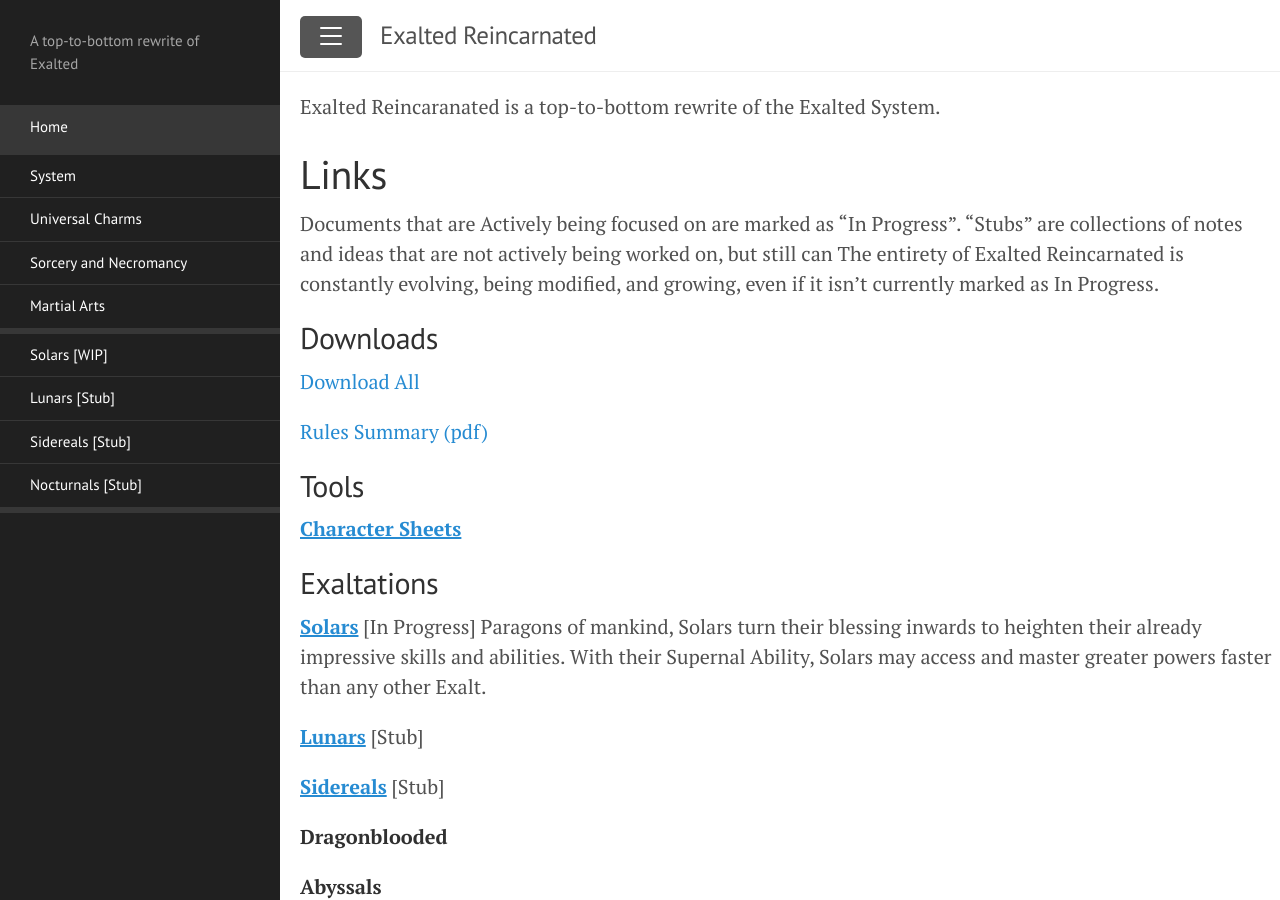
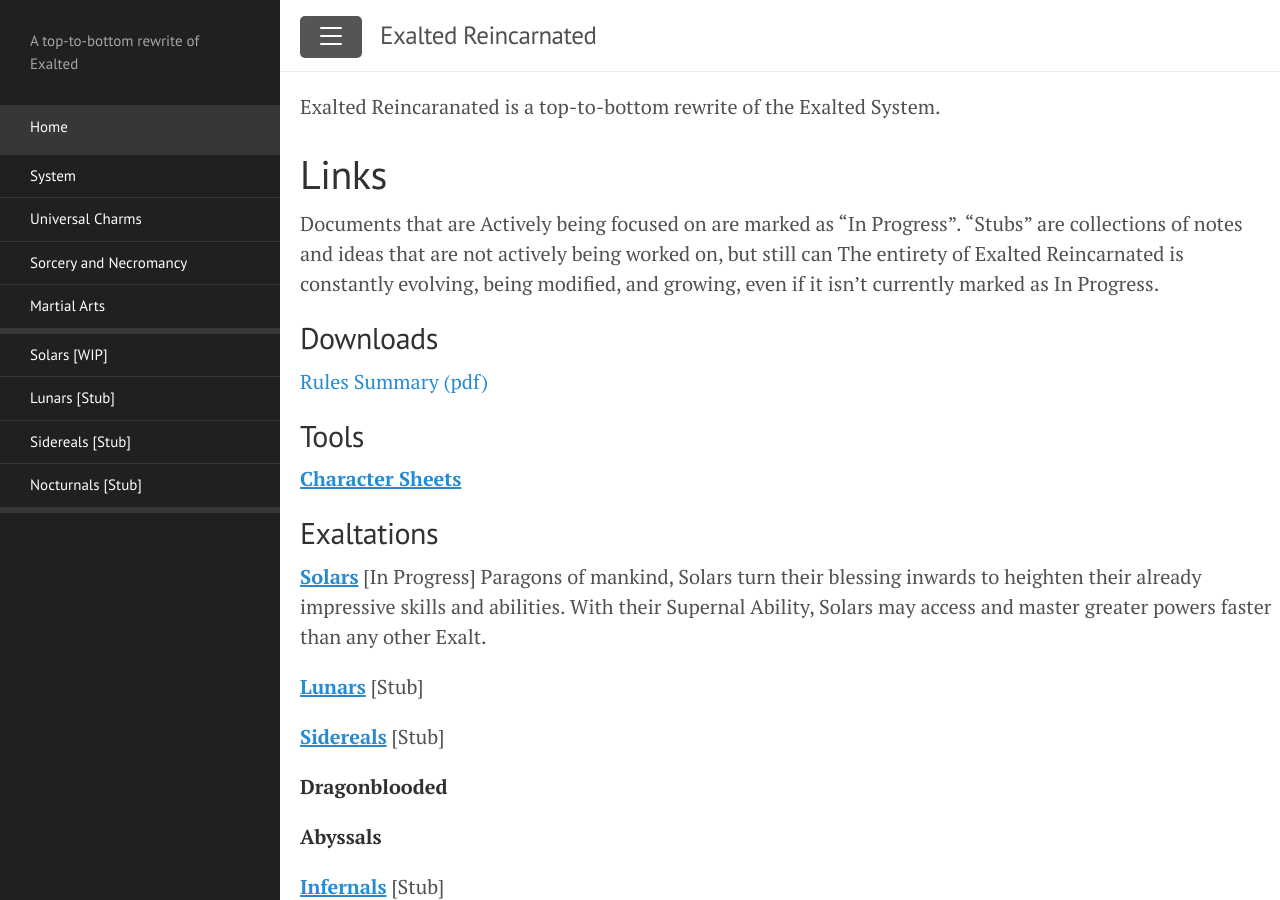
Before and after one commit to Dragonmystic707/exalted-reincarnated, a Jekyll site: the page built from docs/index.md, in a window 1280 px wide and 900 px high. Built offline with Jekyll 4.4.1, drawn with Linux system fonts in a browser that asks for light colours.

Commit message:
Cleaned up downloads

```diff
--- a/docs/index.md
+++ b/docs/index.md
@@ -16,9 +16,7 @@
 Downloads
 ---------
 
-<a href="/assets/" download>Download All </a>
-
-<a href="/assets/Summary.pdf" download>Rules Summary (pdf)</a>
+<a href="/assets/downloads/Summary.pdf" download>Rules Summary (pdf)</a>
 
 Tools
 ----------
```
Also changed, not shown: 4 other files.
